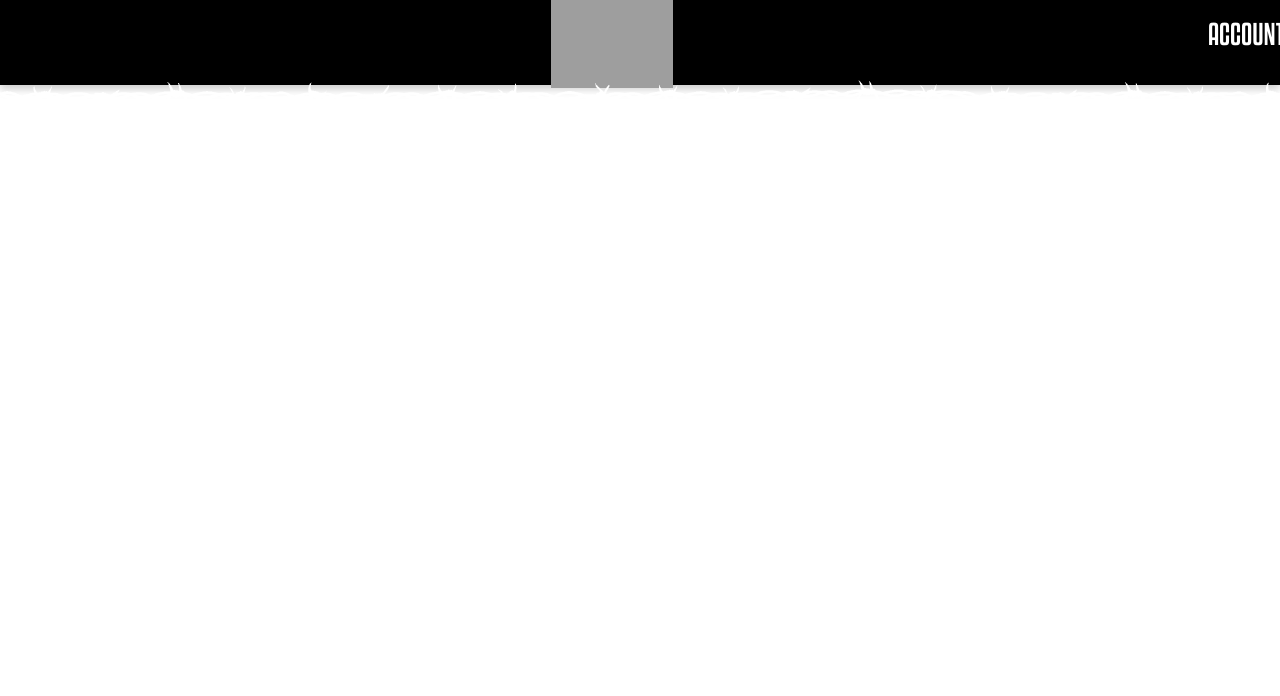
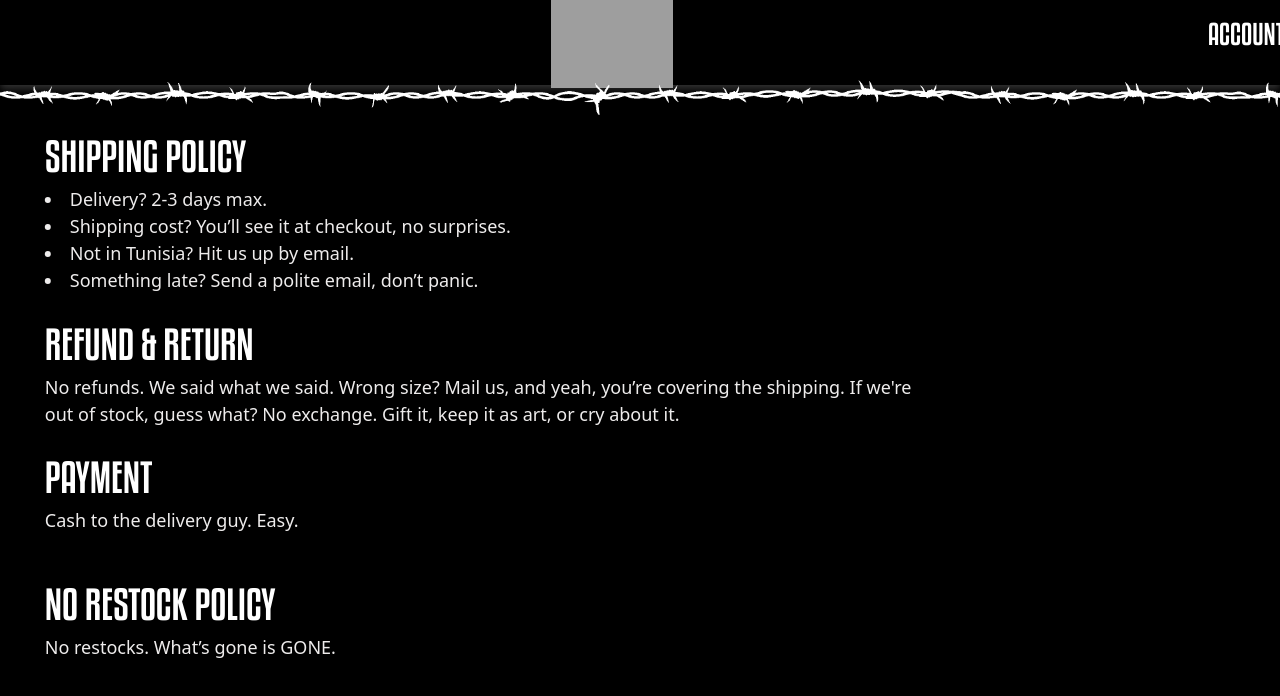
Before and after one commit to semsemXx/Maze, a React (Vite) app: page /Policies in a window 1280 px wide. Before the commit this address had no page. Shown: the top 696 px of the page. Built offline with nearby package versions, Linux system fonts and the light colour scheme; grey boxes are pictures that could not be loaded; a web font is replaced by a local one.

Commit message:
aaaaaabbbbbeeeeee

```diff
--- a/src/App.jsx
+++ b/src/App.jsx
@@ -13,6 +13,7 @@
 import PreviousCollections from './module/previousCollections';
 import Confirmation from './module/ReguPage/Confirmation';
 import Philosophy from './module/Philosophy';
+import Policy from './module/ReguPage/Policy';
 
 export default function App() {
   const location = useLocation();
@@ -76,6 +77,7 @@
         />
         <Route path="/Previous-Collections" element={<PreviousCollections />} />
         <Route path="/Our-Philosophy" element={<Philosophy/>} />
+        <Route path="/Policies" element={<Policy />} />
       </Routes>
     </div>
   );
--- a/src/components/ui/IconRolling.jsx
+++ b/src/components/ui/IconRolling.jsx
@@ -4,7 +4,6 @@
 import EyeHole from '@/image/logo-part-2.png';
 
 export default function IconRolling({ scrollToNewColl }) {
-  const [rotate, setRotate] = useState(false);
 
   useEffect(() => {
     const handleMouseMove = (e) => {
@@ -41,7 +40,7 @@
   }, [classes.eye, classes.eyeHole]);
 
   return (
-    <div className={`${classes.IconUi} ${rotate ? classes.classes.rotate : ''}`}>
+    <div className={classes.IconUi}>
       <button onClick={scrollToNewColl} className={classes.PreUiIcon}>
         <img src={IconImage} className={classes.eye} alt="IconImage" />
         <img src={EyeHole} className={classes.eyeHole} alt="EyeHole" />
--- /dev/null
+++ b/src/css/policy.module.css
@@ -0,0 +1,35 @@
+.policy
+{
+    background-color: black;
+    height: 100vh;
+    width: auto;
+}
+.shipping  , .refund , .payment , .restock
+{
+    transform: translateY(75%) translateX(5%);
+    color: rgb(238, 236, 236);
+    width: 70vw;
+}
+.shipping .ship_Pol , .refund .refund_Pol , .payment .payment_Pol , .restock .restock_Pol
+{
+    font-family: 'maze';
+    font-weight: 500;
+    font-size: 40px;
+    color: white;
+}
+.shipping .ship_Pol_Cont
+{
+    margin-bottom: 60px;
+}
+.refund .refund_Pol_Cont
+{
+    margin-bottom: 40px;
+}
+.payment .payment_Pol_Cont
+{
+    margin-bottom: 40px;
+}
+.shipping .ship_Pol_Cont  , .refund .refund_Pol_Cont  , .payment .payment_Pol_Cont , .restock .restock_Pol_Cont
+{
+    font-size: 18px;
+}
--- /dev/null
+++ b/src/module/ReguPage/Policy.jsx
@@ -0,0 +1,49 @@
+import React from 'react'
+import styles from  "@/css/policy.module.css"
+export default function
+() {
+  return (
+    <div className={styles.policy}>
+          <div className={styles.shipping}>
+            <div className={styles.ship_Pol}>
+            SHIPPING POLICY
+            </div>
+            <div className={styles.ship_Pol_Cont}>
+            <li>Delivery? 2-3 days max.</li>
+            <li>Shipping cost? You’ll see it at checkout, no surprises.</li>
+            <li>Not in Tunisia? Hit us up by email.</li>
+            <li>Something late? Send a polite email, don’t panic.</li>
+            </div>
+          </div>
+
+          <div className={styles.refund}>
+            <div className={styles.refund_Pol}>
+            REFUND & RETURN
+            </div>
+            <div className={styles.refund_Pol_Cont}>
+            No refunds. We said what we said.
+            Wrong size? Mail us, and yeah, you’re covering the shipping.
+            If we're out of stock, guess what? No exchange. Gift it, keep it as art, or cry about it.
+            </div>
+          </div>
+
+          <div className={styles.payment}>
+            <div className={styles.payment_Pol}>
+            PAYMENT
+            </div>
+            <div className={styles.payment_Pol_Cont}>
+            Cash to the delivery guy. Easy.
+            </div>
+          </div>
+
+          <div className={styles.restock}>
+            <div className={styles.restock_Pol}>
+            NO RESTOCK POLICY
+            </div>
+            <div className={styles.restock_Pol_Cont}>
+            No restocks. What’s gone is GONE.
+            </div>
+          </div>
+     </div>
+  )
+}
```
